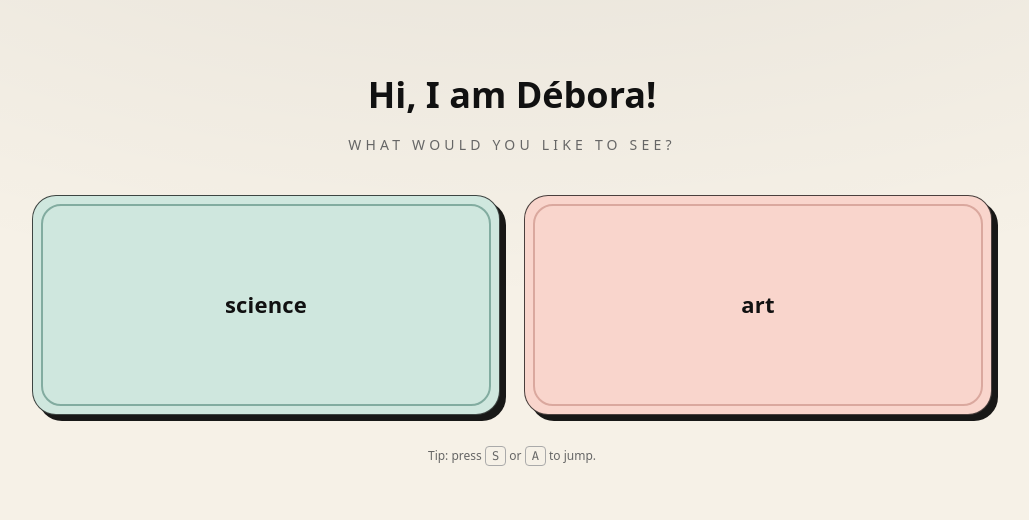
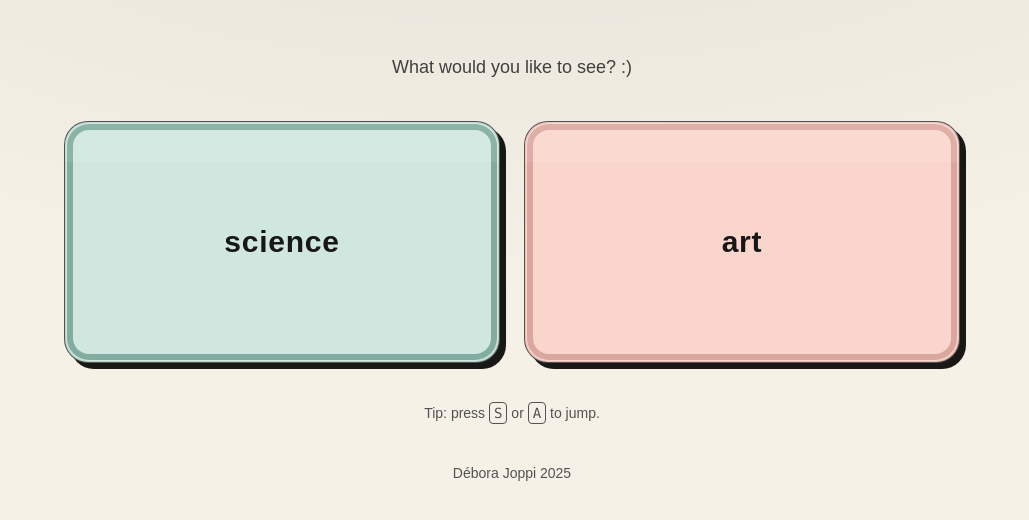
Before and after one commit to dbrjpp/deborajoppi.github.io, a Next.js app: page / in a window 1280 px wide. Shown: the part 138-658 px from the top of the page, without its empty margins (128-1157 px from the left). Built offline with nearby package versions, Linux system fonts and the light colour scheme.

Commit message:
Publish: real landing at / + science at /science

```diff
--- a/app/page.tsx
+++ b/app/page.tsx
@@ -1,254 +1,73 @@
 "use client";
 
-// 🔧 Canvas-friendly version (no Next.js, no Framer Motion)
-// This renders *here* in the ChatGPT canvas. It uses plain React + CSS transitions.
-// For your real site, use the Next.js + Framer Motion version shown at the end of this file.
-
-import React, { useEffect } from "react";
-
-export default function Home() {
-  useEffect(() => {
-    const handler = (e: KeyboardEvent) => {
-      const key = e.key?.toLowerCase();
-      if (key === "s") window.location.href = "/science";
-      if (key === "a") window.location.href = "/art";
-    };
-    window.addEventListener("keydown", handler);
-    return () => window.removeEventListener("keydown", handler);
-  }, []);
-
-  return (
-    <div style={styles.page}>
-      {/* subtle vignette */}
-      <div style={styles.vignette} />
-
-      <main style={styles.main}>
-        {/* Header */}
-        <header style={{ textAlign: "center", marginBottom: 40 }}>
-
-          <h1 style={styles.title}>
-            Hi, I am Débora!
-            </h1>
-            <p style={{ ...styles.kicker, fontSize: 14, marginTop: 12 }}>what would you like to see?</p>
-        </header>
-
-        {/* Cards */}
-        <div style={styles.grid}>
-          <SelectorCard
-            href="/science"
-            label="science"
-            kicker=""
-            emoji=""
-            bg="#cfe7de"
-            ring="#7aa69a"
-          />
-
-          <SelectorCard
-            href="/art"
-            label="art"
-            kicker=""
-            emoji=""
-            bg="#f9d5cc"
-            ring="#d7a39a"
-          />
-        </div>
-
-        <p style={styles.footerNote}>
-          Tip: press <kbd style={styles.kbd}>S</kbd> or <kbd style={styles.kbd}>A</kbd> to jump.
-        </p>
-      </main>
-    </div>
-  );
-}
-
-function SelectorCard({ href, label, kicker, emoji, bg, ring }: {
-  href: string;
-  label: string;
-  kicker: string;
-  emoji: string;
-  bg: string;
-  ring: string;
-}) {
-  return (
-    <a href={href} aria-label={`Go to ${label}`} style={{ textDecoration: "none" }}>
-      <div
-        style={{
-          ...styles.card,
-          backgroundColor: bg,
-          boxShadow: "6px 6px 0 0 rgba(0,0,0,0.9)",
-          border: "1px solid rgba(0,0,0,0.7)",
-          position: "relative",
-        }}
-        onMouseEnter={(e) => ((e.currentTarget as HTMLDivElement).style.transform = "translateY(-4px)")}
-        onMouseLeave={(e) => ((e.currentTarget as HTMLDivElement).style.transform = "translateY(0)")}
-      >
-        {/* inner ring */}
-        <div
-          style={{
-            position: "absolute",
-            inset: 8,
-            borderRadius: 20,
-            boxSizing: "border-box",
-            border: `2px solid ${ring}`,
-            opacity: 0.9,
-          }}
-        />
-
-        {/* content */}
-        <div style={styles.cardContent}>
-          <div style={{ fontSize: 22, fontWeight: 600, letterSpacing: 0.2 }}>{label}</div>
-
-          {/* hover badge */}
-          <div className="hoverBadge" style={styles.badgeWrapper}>
-            <span style={styles.badge}>enter →</span>
-          </div>
-        </div>
-      </div>
-      <style>{`
-        a div:hover .hoverBadge { opacity: 1; }
-      `}</style>
-    </a>
-  );
-}
-
-// Inline styles (keeps this preview self-contained)
-const styles: Record<string, React.CSSProperties> = {
-  page: {
-    minHeight: "100vh",
-    background: "#f6f1e7",
-    color: "#111",
-    position: "relative",
-    overflow: "hidden",
-    fontFamily: "ui-sans-serif, system-ui, -apple-system, Segoe UI, Roboto, Inter, Helvetica, Arial",
-  },
-  vignette: {
-    position: "absolute",
-    inset: 0,
-    background: "radial-gradient(1200px 600px at 50% -20%, rgba(0,0,0,0.08), transparent)",
-    pointerEvents: "none",
-  },
-  main: {
-    position: "relative",
-    zIndex: 1,
-    minHeight: "100vh",
-    display: "flex",
-    flexDirection: "column",
-    alignItems: "center",
-    justifyContent: "center",
-    padding: 24,
-  },
-  kicker: {
-    textTransform: "uppercase",
-    letterSpacing: "0.3em",
-    fontSize: 12,
-    color: "#666",
-  },
-  title: {
-    marginTop: 8,
-    fontSize: 36,
-    fontWeight: 600,
-  },
-  subtitle: {
-    display: "block",
-    marginTop: 8,
-    fontSize: 16,
-    color: "#666",
-    fontWeight: 400,
-  },
-  grid: {
-    width: "100%",
-    maxWidth: 960,
-    display: "grid",
-    gridTemplateColumns: "1fr 1fr",
-    gap: 24,
-  } as React.CSSProperties,
-  footerNote: {
-    marginTop: 32,
-    fontSize: 12,
-    color: "#666",
-    textAlign: "center",
-  },
-  kbd: {
-    padding: "2px 6px",
-    border: "1px solid #aaa",
-    borderRadius: 4,
-  },
-  card: {
-    borderRadius: 24,
-    height: 220,
-    transition: "transform 150ms ease",
-  },
-  cardContent: {
-    position: "relative",
-    zIndex: 1,
-    height: "100%",
-    display: "flex",
-    flexDirection: "column",
-    alignItems: "center",
-    justifyContent: "center",
-    padding: 24,
-  },
-  badgeWrapper: {
-    position: "absolute",
-    bottom: 16,
-    right: 16,
-    opacity: 0,
-    transition: "opacity 150ms ease",
-  },
-  badge: {
-    border: "1px solid rgba(0,0,0,0.5)",
-    background: "rgba(255,255,255,0.7)",
-    borderRadius: 999,
-    fontSize: 12,
-    padding: "6px 10px",
-  },
-};
-
-/* ---------------------------------------------------------
-   ✅ Next.js + Framer Motion version for your repo (copy below into app/page.tsx)
-   (Leave this as a comment so the canvas can render without Next.js/Framer Motion.)
-
-"use client";
 import Link from "next/link";
 import { useEffect } from "react";
 import { motion } from "framer-motion";
 
 export default function Home() {
-  const container = { hidden: { opacity: 0 }, show: { opacity: 1, transition: { staggerChildren: 0.12 } } };
-  const item = { hidden: { opacity: 0, y: 12 }, show: { opacity: 1, y: 0, transition: { type: "spring", stiffness: 120, damping: 16 } } };
+  const container = {
+    hidden: { opacity: 0 },
+    show: { opacity: 1, transition: { staggerChildren: 0.12 } },
+  };
+
+  const item = {
+    hidden: { opacity: 0, y: 12 },
+    show: { opacity: 1, y: 0, transition: { type: "spring", stiffness: 120, damping: 16 } },
+  };
+
   return (
     <div className="min-h-screen bg-[#f6f1e7] text-neutral-900 relative overflow-hidden">
+      {/* subtle vignette */}
       <div className="pointer-events-none absolute inset-0 bg-[radial-gradient(1200px_600px_at_50%_-20%,rgba(0,0,0,0.08),transparent)]" />
-      <motion.main variants={container} initial="hidden" animate="show" className="relative z-10 flex min-h-screen flex-col items-center justify-center p-6">
+
+      <motion.main
+        variants={container}
+        initial="hidden"
+        animate="show"
+        className="relative z-10 flex min-h-screen flex-col items-center justify-center p-6"
+      >
+        {/* Header (only the question) */}
         <motion.header variants={item} className="mb-10 text-center">
-          <p className="mt-3 text-base md:text-lg text-neutral-700">What moves you? :)</p>
+          <p className="mt-3 text-base md:text-lg text-neutral-700">What would you like to see? :)</p>
         </motion.header>
-        <motion.div variants={item} className="grid w-full max-w-4xl grid-cols-1 gap-6 md:grid-cols-2">
-          <SelectorCard href="/science" label="science" kicker="" emoji="" bg="bg-[#cfe7de]" ring="ring-[#7aa69a]" />
-          <SelectorCard href="/art" label="art" kicker="" emoji="" bg="bg-[#f9d5cc]" ring="ring-[#d7a39a]" />
+
+        {/* Cards */}
+        <motion.div variants={item} className="grid w-full max-w-4xl grid-cols-1 md:grid-cols-2 gap-6">
+          <SelectorCard href="/science" label="science" bg="bg-[#cfe7de]" ring="ring-[#7aa69a]" />
+          <SelectorCard href="/art" label="art" bg="bg-[#f9d5cc]" ring="ring-[#d7a39a]" />
         </motion.div>
-        <motion.p variants={item} className="mt-10 text-xs md:text-sm text-neutral-600 text-center">Tip: press <kbd className="px-1 py-0.5 border rounded">S</kbd> or <kbd className="px-1 py-0.5 border rounded">A</kbd> to jump.</motion.p>
 
+        {/* Tip */}
+        <motion.p variants={item} className="mt-10 text-xs md:text-sm text-neutral-600 text-center">
+          Tip: press <kbd className="px-1 py-0.5 border rounded">S</kbd> or <kbd className="px-1 py-0.5 border rounded">A</kbd> to jump.
+        </motion.p>
+
+        {/* Footer with name/year */}
         <motion.footer variants={item} className="mt-10 text-xs md:text-sm text-neutral-600 text-center">
-          Débora Joppi 2025
+          Débora Joppi {new Date().getFullYear()}
         </motion.footer>
       </motion.main>
+
       <KeyShortcuts />
     </div>
   );
 }
 
-function SelectorCard({ href, label, kicker, emoji, bg, ring }: { href: string; label: string; kicker: string; emoji: string; bg: string; ring: string; }) {
+function SelectorCard({ href, label, bg, ring }: { href: string; label: string; bg: string; ring: string }) {
   return (
     <Link href={href} aria-label={`Go to ${label}`}>
-      <motion.div whileHover={{ y: -4 }} whileTap={{ scale: 0.98 }} className={["group relative cursor-pointer rounded-3xl border border-neutral-900/70 shadow-[6px_6px_0_0_rgba(0,0,0,0.9)]", bg].join(" ")}>
+      <motion.div
+        whileHover={{ y: -4 }}
+        whileTap={{ scale: 0.98 }}
+        className={`group relative cursor-pointer rounded-3xl border border-neutral-900/70 shadow-[6px_6px_0_0_rgba(0,0,0,0.9)] ${bg}`}
+      >
         <div className="pointer-events-none absolute inset-0 rounded-3xl ring-1 ring-inset ring-neutral-900/10" />
         <div className={`pointer-events-none absolute inset-2 rounded-2xl ring-2 ${ring} ring-offset-4 ring-offset-transparent opacity-90`} />
-        <div className="relative z-10 flex h-56 md:h-72 flex-col items-center justify-center p-8">
-          <div className="text-5xl md:text-6xl mb-3" aria-hidden>{emoji}</div>
+        <div className="relative z-10 flex h-56 md:h-60 flex-col items-center justify-center p-8">
           <div className="text-2xl md:text-3xl font-semibold tracking-wide">{label}</div>
-          <div className="mt-2 text-center text-xs md:text-sm text-neutral-700 max-w-[24ch]">{kicker}</div>
-          <div className="absolute bottom-4 right-4 opacity-0 transition-opacity group-hover:opacity-100"><span className="rounded-full border border-neutral-900/50 bg-white/70 px-3 py-1 text-xs">enter →</span></div>
+          <div className="absolute bottom-4 right-4 opacity-0 transition-opacity group-hover:opacity-100">
+            <span className="rounded-full border border-neutral-900/50 bg-white/70 px-3 py-1 text-xs">enter →</span>
+          </div>
         </div>
         <div className="pointer-events-none absolute inset-x-0 top-0 h-10 rounded-t-3xl bg-white/20 mix-blend-soft-light" />
       </motion.div>
@@ -268,5 +87,3 @@ function KeyShortcuts() {
   }, []);
   return null;
 }
-
-*/
--- a/package.json
+++ b/package.json
@@ -9,7 +9,7 @@
     "export": "next export"
   },
   "dependencies": {
-    "framer-motion": "^11.0.0",
+    "framer-motion": "^11.18.2",
     "next": ">=13.4.0",
     "react": ">=18.2.0",
     "react-dom": ">=18.2.0"
```
Also changed, not shown: 45 other files (tests, documents, lock files or other folders).
